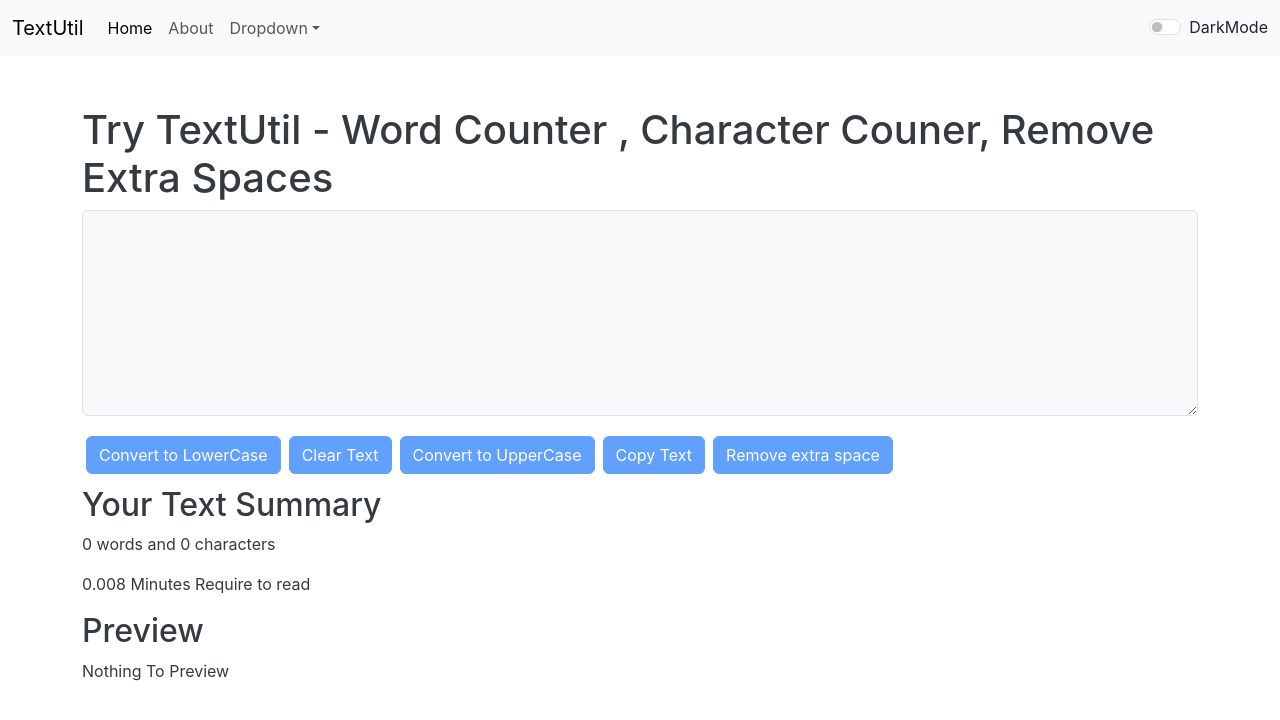
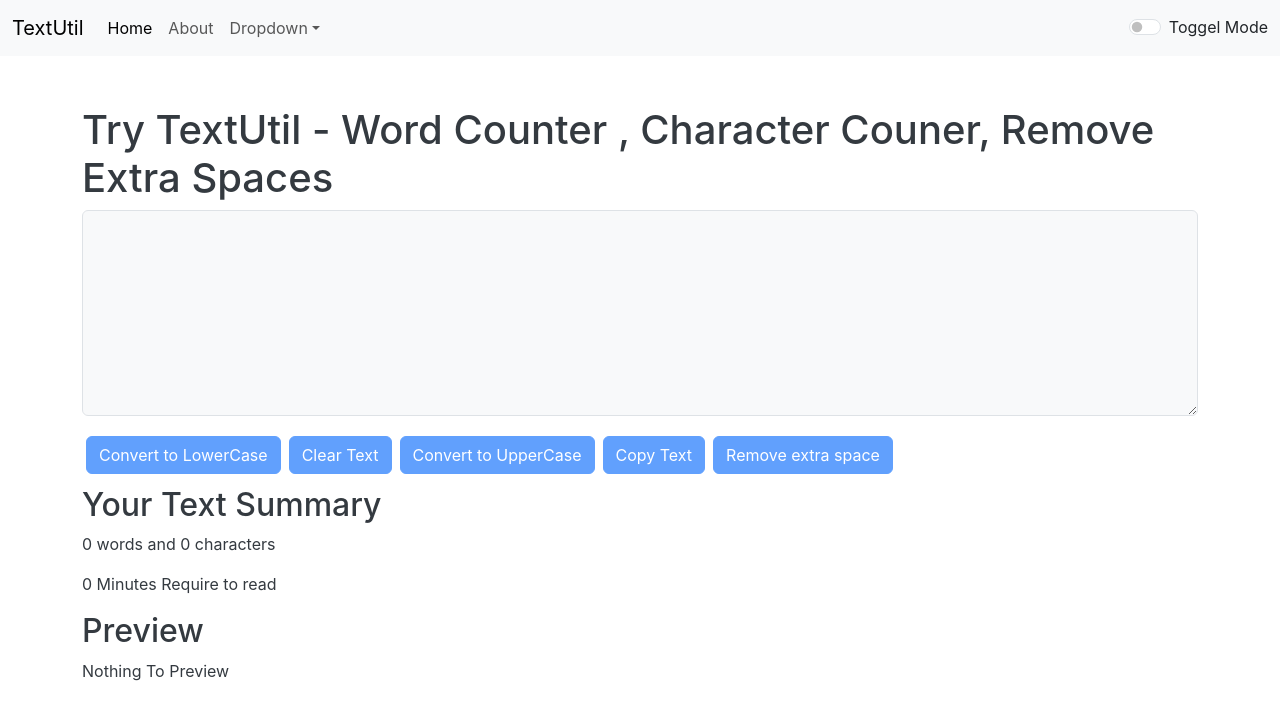
Before and after one commit to Rishabh7068/Textutil, a React (Create React App) app: page / in a window 1280 px wide. Shown: the top 720 px of the page. Built offline with nearby package versions, Linux system fonts and the light colour scheme.

Commit message:
final Push

```diff
--- a/src/component/Header.js
+++ b/src/component/Header.js
@@ -77,16 +77,17 @@ export default function Header(props) {
         <input className="form-control me-2" type="search" placeholder="Search" aria-label="Search"/>
         <button className="btn btn-outline-success" type="submit">Search</button>
       </form> */}
+
             <div className={`form-check form-switch text-${props.mode === 'light' ? 'dark' : 'light'}`} >
               <input
                 class="form-check-input"
                 type="checkbox"
                 role="switch"
                 id="flexSwitchCheckDefault"
-                onClick={props.togglemode}
+                onClick={ () => {props.togglemode(null)}}
               />
               <label className="form-check-label" htmlFor="flexSwitchCheckDefault">
-                DarkMode
+                Toggel Mode
               </label>
             </div>
           </div>
--- a/src/component/TextArea.js
+++ b/src/component/TextArea.js
@@ -56,10 +56,10 @@ export default function TextArea(props) {
     </div>
     <div className="container my-2 " style={{color : props.mode === 'dark' ? '#f8f9fa' : '#343a40'}}>
       <h2>Your Text Summary</h2>
-      <p>{text.split(" ").filter((ele) => {return ele.length !==0 }).length} words and {text.length} characters</p>
-      <p>{0.008*text.split(" ").length} Minutes Require to read</p>
+      <p>{text.split(/\s/).filter((ele) => {return ele.length !==0 }).length} words and {text.length} characters</p>
+      <p>{0.008*text.split(/\s/).filter((ele) => {return ele.length !==0 }).length} Minutes Require to read</p>
       <h2>Preview</h2>
-      <p>{text.length > 0 ? text : "Nothing To Preview"}</p>
+      <p>{text.length !== 0 ? text : "Nothing To Preview"}</p>
     </div>
     </>
 
--- a/src/index.css
+++ b/src/index.css
@@ -1,3 +1,8 @@
+
+.accordion-button::after{
+  filter: invert(1);
+}
+
 body {
   margin: 0;
   font-family: -apple-system, BlinkMacSystemFont, 'Segoe UI', 'Roboto', 'Oxygen',
```
